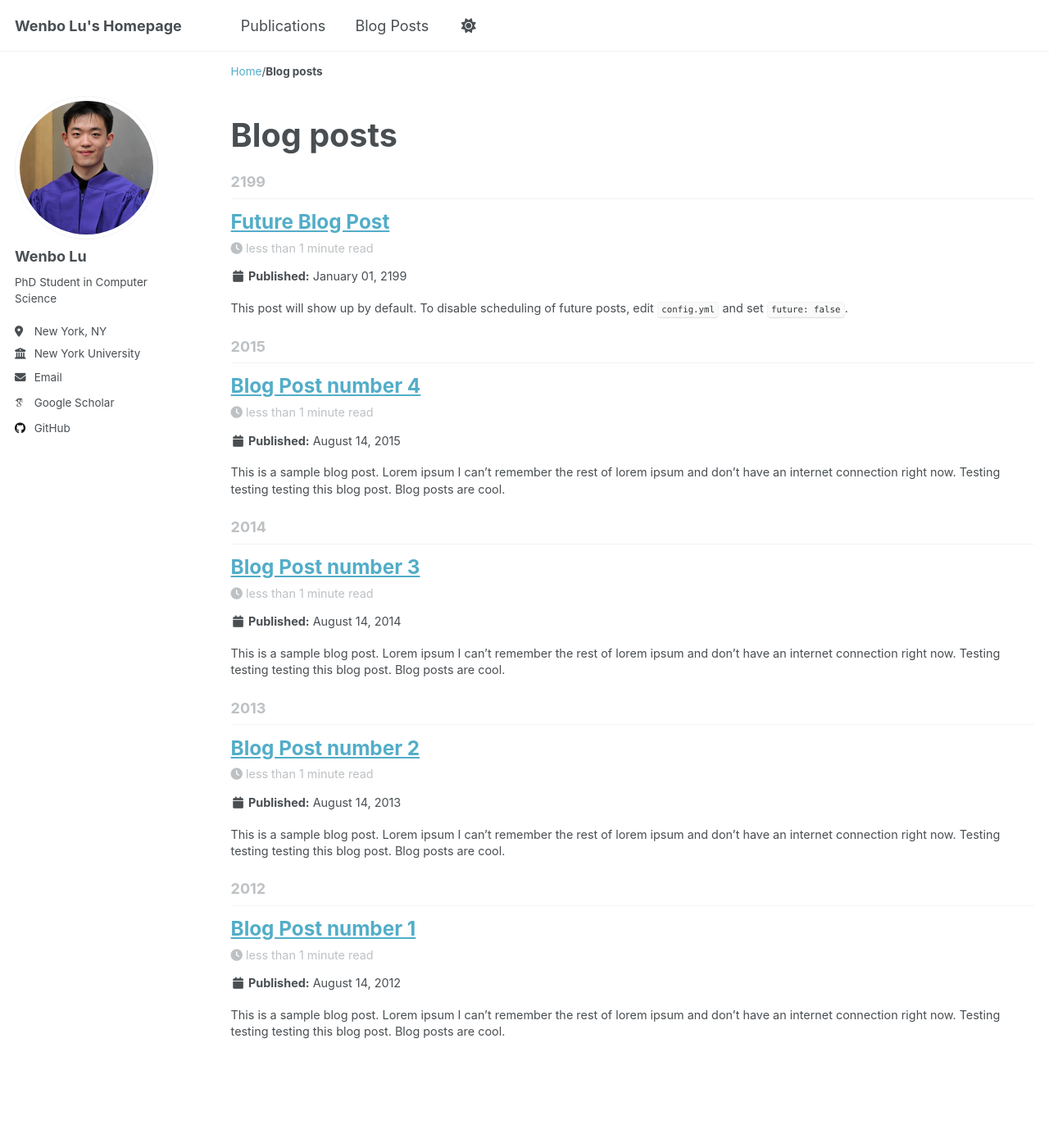
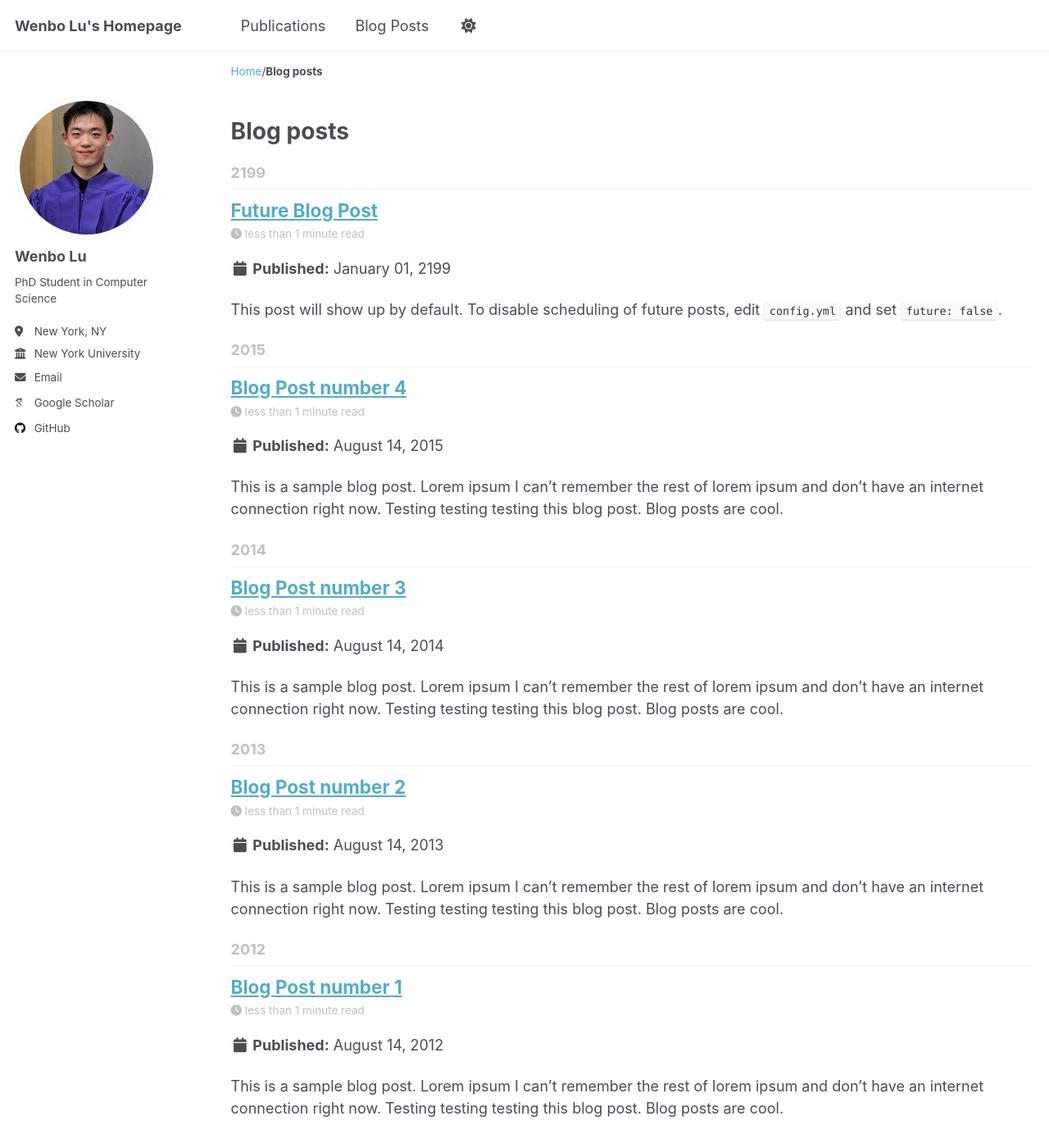
Before and after one commit to wenboluu/wenboluu.github.io, a Jekyll site: the page built from _pages/year-archive.html, in a window 1280 px wide and 1400 px high. Shown: the whole window at 82% size. Built offline with Jekyll 4.4.1, drawn with Linux system fonts in a browser that asks for light colours; some web fonts are replaced; a script that is not in the unit is left out.

Commit message:
Revert "[fix] pub font size smaller"
This reverts commit 90bad77dad00a6e31356a0a753973d45a47f5b71.

```diff
--- a/_sass/_themes.scss
+++ b/_sass/_themes.scss
@@ -7,7 +7,7 @@
    ========================================================================== */
 
 /* Used to set the size for <em> */
-$doc-font-size              : 16;
+$doc-font-size              : 14;
 
 /* Paragraph indention */
 $paragraph-indent           : false; // true, false (default)
--- a/assets/css/main.scss
+++ b/assets/css/main.scss
@@ -36,7 +36,6 @@
     "layout/archive",
     "layout/sidebar",
     "layout/json_cv",
-    "publications-custom",
 
     "vendor/font-awesome/fontawesome",
     "vendor/font-awesome/solid",
--- a/assets/css/publications-custom.scss
+++ /dev/null
@@ -1,75 +0,0 @@
-/* ==========================================================================
-   CUSTOM PUBLICATIONS STYLING
-   ========================================================================== */
-
-/* Page title */
-.page__title {
-  font-size: 2.5em; // Larger than default
-}
-
-/* Category headers (e.g., "Conference Papers") */
-.archive__subtitle {
-  font-size: 1em; // Slightly larger than default
-  font-weight: bold;
-}
-
-/* Publication titles */
-.archive__item-title {
-  font-size: 1.4em; // Larger than default h2
-  line-height: 1.3;
-}
-
-/* Publication details (venue, year) */
-.archive__item p {
-  font-size: 0.85em; // Smaller than before
-  line-height: 1.4;
-}
-
-/* Publication excerpts */
-.archive__item-excerpt {
-  font-size: 0.75em; // Smaller than before
-  line-height: 1.5;
-  color: var(--global-text-color-light);
-}
-
-/* Citation and download links */
-.archive__item p:last-child {
-  font-size: 0.7em; // Smaller than before
-  margin-top: 0.5em;
-}
-
-/* Google Scholar link */
-.wordwrap {
-  font-size: 0.85em; // Smaller than before
-  margin-bottom: 1.5em;
-}
-
-/* Responsive adjustments */
-@include breakpoint($medium) {
-  .archive__item-title {
-    font-size: 1.3em;
-  }
-
-  .archive__item-excerpt {
-    font-size: 0.7em;
-  }
-  .archive__item p {
-    font-size: 0.8em;
-  }
-  .archive__item p:last-child {
-    font-size: 0.65em;
-  }
-  .wordwrap {
-    font-size: 0.8em;
-  }
-}
-
-@include breakpoint($large) {
-  .page__title {
-    font-size: 2.2em;
-  }
-
-  .archive__item-title {
-    font-size: 1.35em;
-  }
-}
```
Also changed, not shown: 1 other file.
